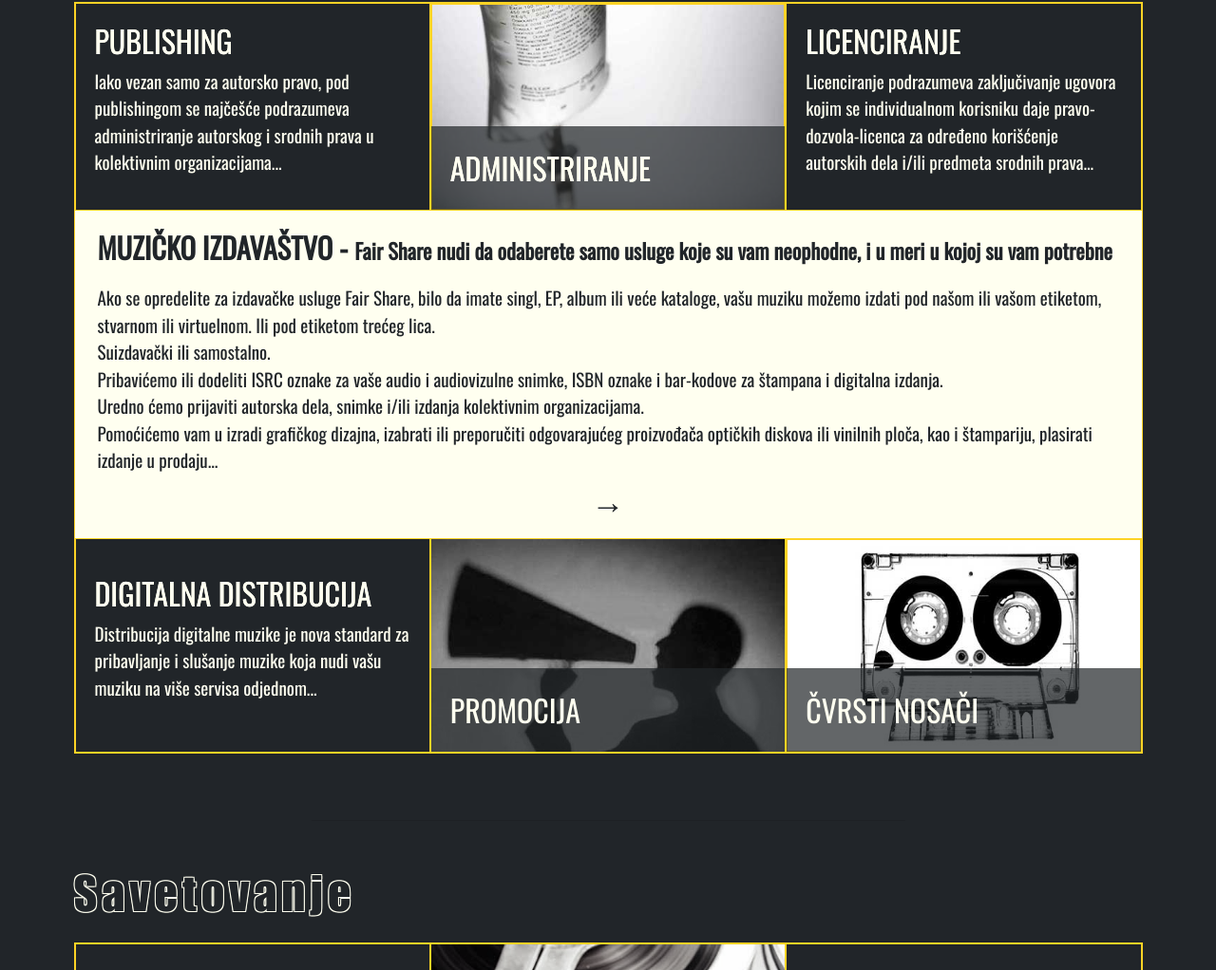
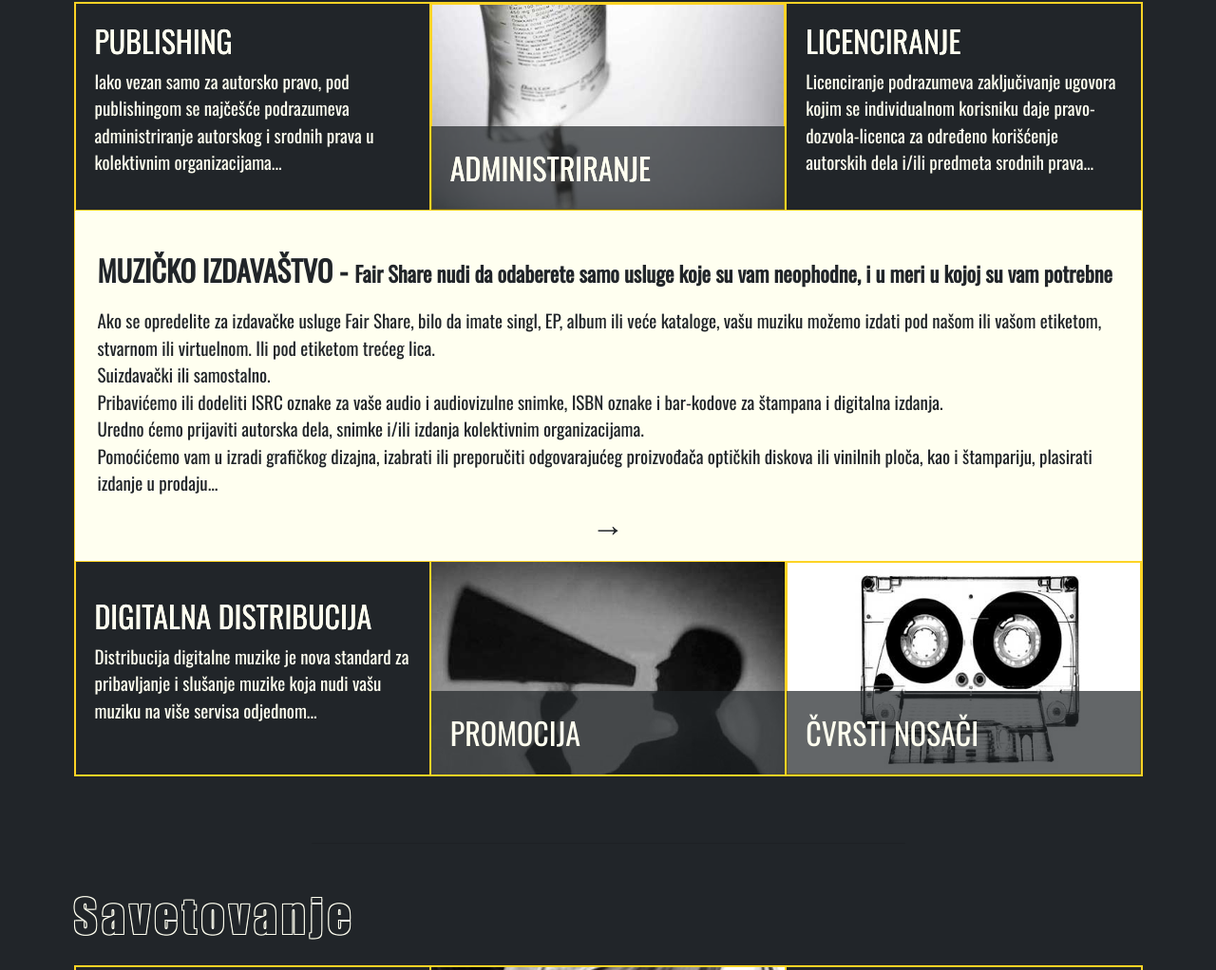
Before and after one commit to IgorMilatovic/fairshare-in-work, a plain HTML site: page index.html in a window 1280 px wide. Shown: the part 2584-3606 px from the top of the page at 95% size. Drawn offline with nearby package versions, Linux system fonts and the light colour scheme; files whose address does not match are found by name.

Commit message:
edited boxes

```diff
--- a/index.html
+++ b/index.html
@@ -142,7 +142,7 @@
 
 
       <div class="box_xlong box_yellow target" id="publishing_intro">
-        <div>
+        <div class="pt-4">
         <p class="text-left px-4 mt-3 box_font black"><span class="izdavastvo-span">MUZIČKO IZDAVAŠTVO - </span>Fair Share nudi da odaberete samo usluge koje su vam neophodne, i u meri u kojoj su vam potrebne</p>
           <ul class="px-4 publishing-ul">
             <li>Ako se opredelite za izdavačke usluge Fair Share, bilo da imate singl, EP, album ili veće kataloge, vašu muziku možemo izdati pod našom ili vašom etiketom, stvarnom ili virtuelnom. Ili pod etiketom trećeg lica.</li>
```
